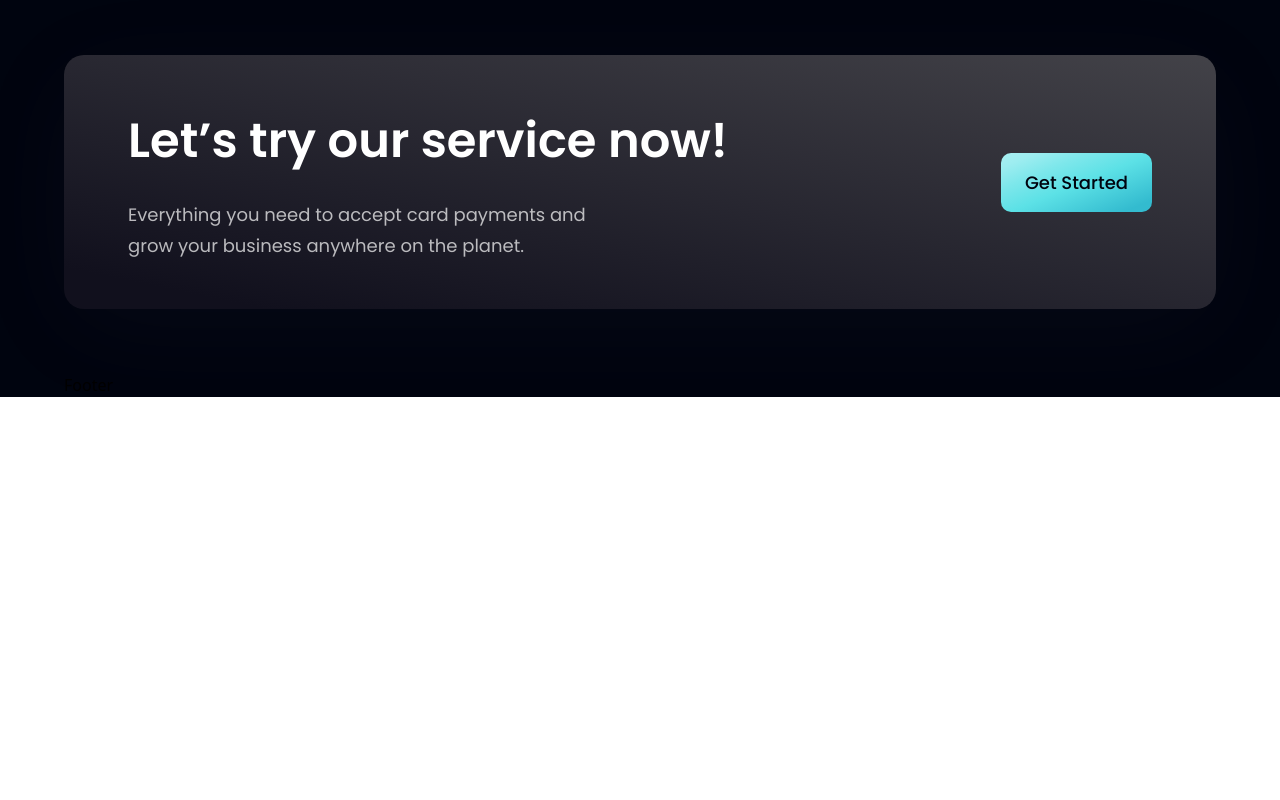
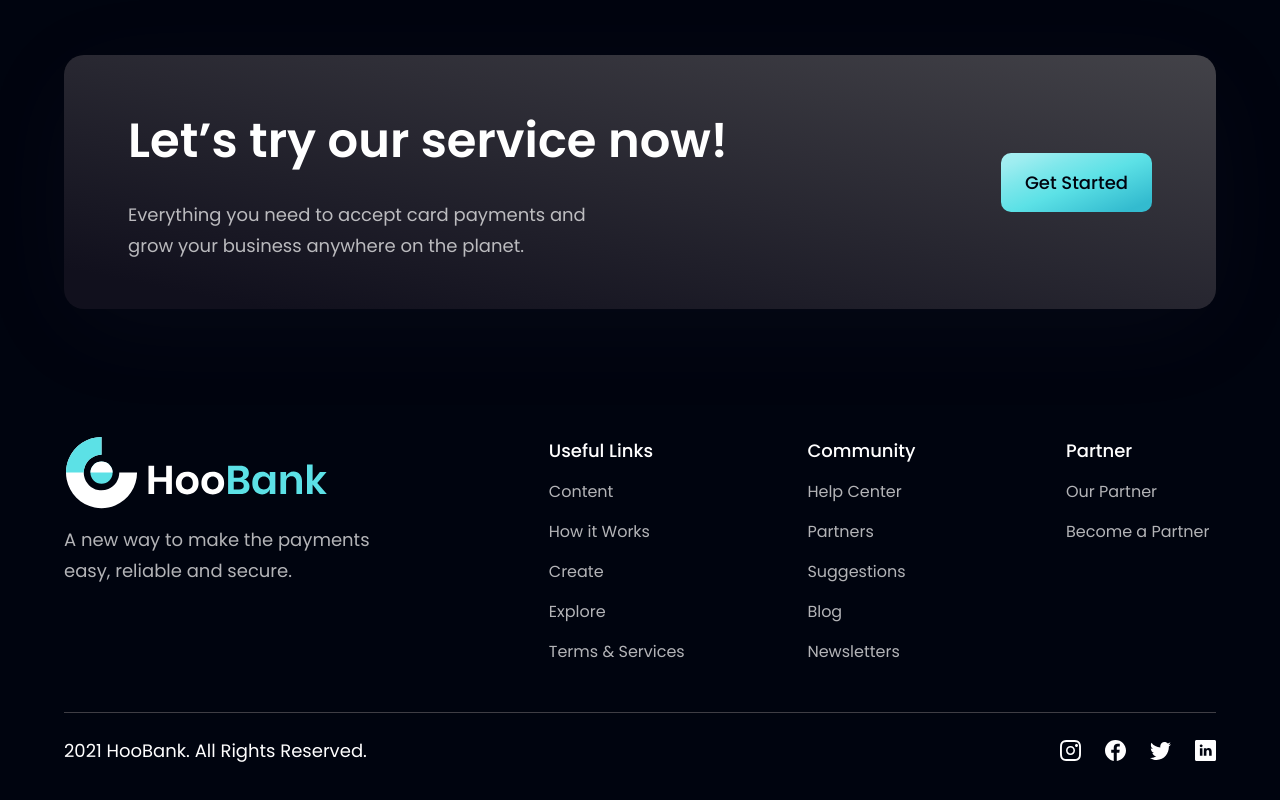
Before and after one commit to STYersonH/Bank-modern-app, a React (Vite) app: page / in a window 1280 px wide. Shown: the part 4053-4853 px from the top of the page. Before the commit the page ends 4450 px from the top, so only its background shows below. Built offline with nearby package versions, Linux system fonts and the light colour scheme.

Commit message:
adding Footer component

```diff
--- a/src/components/Footer.jsx
+++ b/src/components/Footer.jsx
@@ -1,7 +1,72 @@
 import React from "react";
+import { logo } from "../assets";
+import { footerLinks, socialMedia } from "../constants";
+import styles from "../style";
 
 const Footer = () => {
-  return <div>Footer</div>;
+  return (
+    <section className={`${styles.flexCenter} ${styles.paddingY} flex-col `}>
+      <div className={`${styles.flexStart} md:flex-row flex-col mb-8 w-full`}>
+        <div className="flex-1 flex flex-col justify-start mr-10">
+          <img
+            src={logo}
+            alt="hoobank"
+            className="w-[266px] h-[72px] object-contain"
+          />
+          <p className={`${styles.paragraph} mt-4 max-w-[310px] `}>
+            A new way to make the payments easy, reliable and secure.
+          </p>
+        </div>
+
+        <div className="flex-[1.5] w-full flex flex-row justify-between flex-wrap md:mt-0 mt-10">
+          {footerLinks.map((footerLink) => (
+            <div
+              className="flex flex-col ss:my-0 my-4 min-w-[150px]"
+              key={footerLink.key}
+            >
+              <h4 className="font-poppins font-medium text-[18px] leading-[27px] text-white">
+                {footerLink.title}
+              </h4>
+              <ul className="list-none mt-4">
+                {footerLink.links.map((link) => (
+                  <li
+                    className={`text-dimWhite font-poppins font-normal text-[16px] leading-[24px] hover:text-secondary cursor-pointer ${
+                      link.index !== footerLink.links.length - 1
+                        ? "mb-4"
+                        : "mb-0"
+                    }`}
+                    key={link.name}
+                  >
+                    {link.name}
+                  </li>
+                ))}
+              </ul>
+            </div>
+          ))}
+        </div>
+      </div>
+
+      {/* icons of social media */}
+      <div className="w-full flex justify-between items-center md:flex-row flex-col pt-6 border-t-[1px] border-t-[#3f3e45]">
+        <p className="font-poppins font-normal text-center text-[18px] leading-[27px] text-white">
+          2021 HooBank. All Rights Reserved.
+        </p>
+
+        <div className="flex flex-row md:mt-0 mt-6 ">
+          {socialMedia.map((social, index) => (
+            <img
+              src={social.icon}
+              alt={social.id}
+              key={social.id}
+              className={`w-[21px] h-[21px] object-contain cursor-pointer ${
+                index !== socialMedia.length - 1 ? "mr-6" : "mr-0"
+              }`}
+            />
+          ))}
+        </div>
+      </div>
+    </section>
+  );
 };
 
 export default Footer;
```
